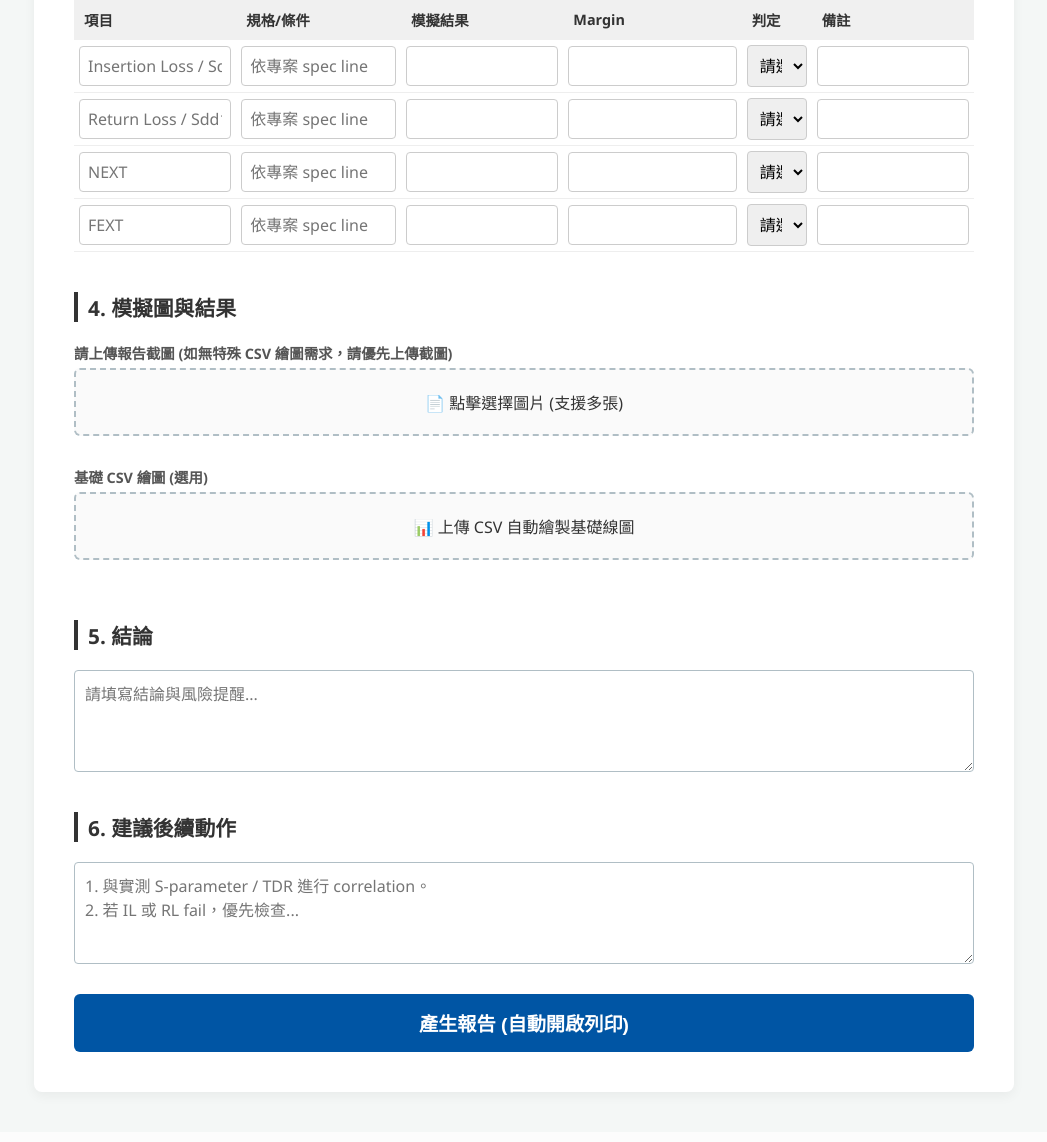
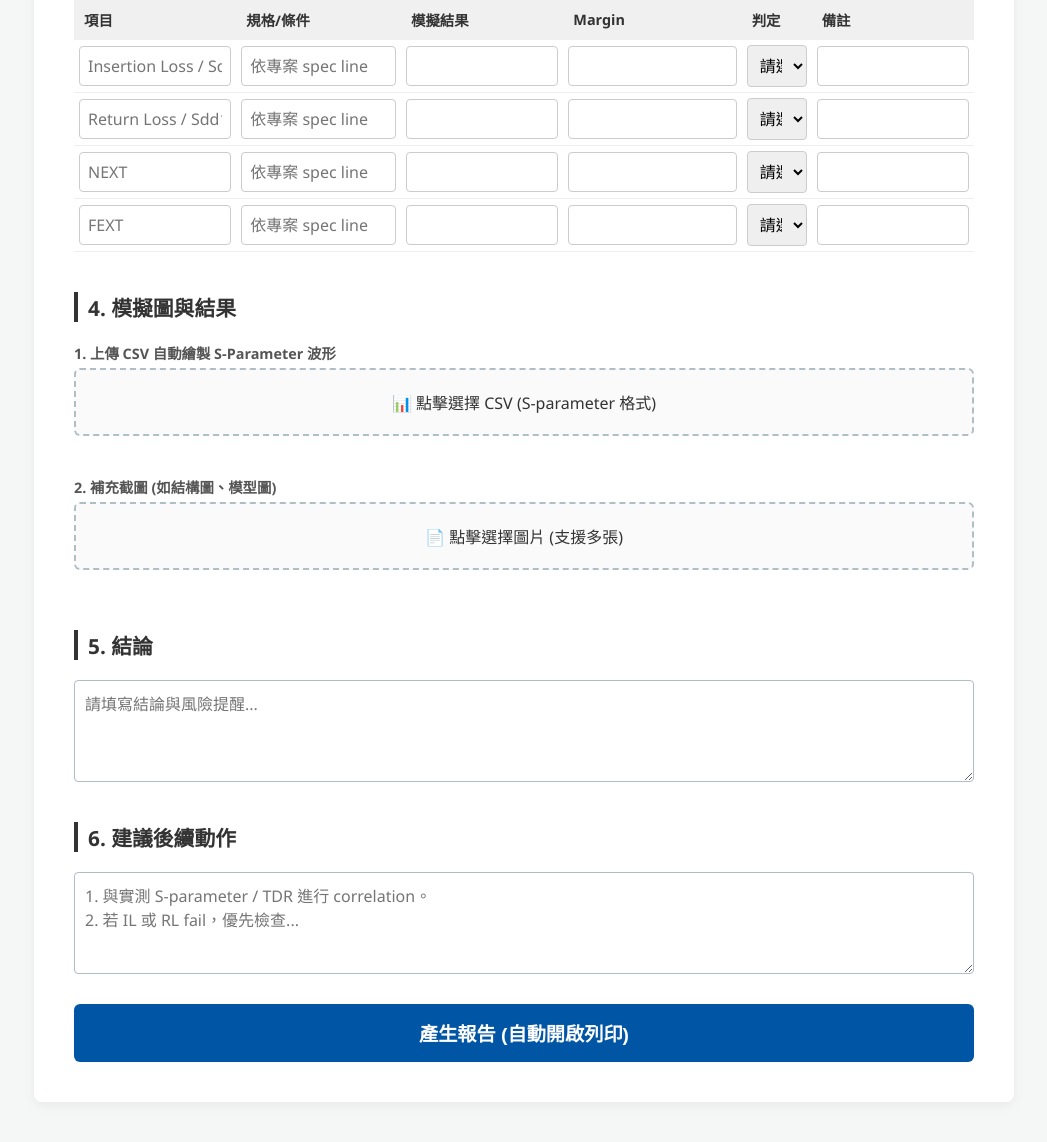
Before and after one commit to yunchung-chen/Presentation_App, a Flask app: page / in a window 1280 px wide. Shown: the part 1329-2471 px from the top of the page, without its empty margins (116-1163 px from the left). Before the commit the page ends 2427 px from the top, so only its background shows below. Run offline with Flask 3, Linux system fonts and the light colour scheme.

Commit message:
Update index.html

```diff
--- a/templates/index.html
+++ b/templates/index.html
@@ -5,7 +5,6 @@
     <meta charset="UTF-8">
     <meta name="viewport" content="width=device-width, initial-scale=1.0">
     <title>硬體 RD 模擬報告產生器</title>
-    <script src="https://cdn.jsdelivr.net/npm/chart.js"></script>
     <style>
         :root {
             --bg-main: #F4F7F6;
@@ -25,7 +24,6 @@
             justify-content: center;
         }
 
-        /* 單欄置中表單 */
         .form-container {
             width: 100%;
             max-width: 900px;
@@ -67,7 +65,6 @@
         }
         textarea { resize: vertical; min-height: 80px; }
 
-        /* 規格判定表格 (表單內) */
         table.input-table {
             width: 100%;
             border-collapse: collapse;
@@ -77,7 +74,6 @@
         table.input-table td { padding: 5px; border-bottom: 1px solid #eee; }
         table.input-table input, table.input-table select { width: 100%; box-sizing: border-box; border: 1px solid #ccc; padding: 8px; }
 
-        /* 上傳區塊 */
         .upload-box {
             border: 2px dashed #B0BEC5;
             padding: 20px;
@@ -86,12 +82,15 @@
             cursor: pointer;
             background: #fafafa;
             margin-bottom: 15px;
+            transition: 0.2s;
         }
         .upload-box:hover { border-color: var(--accent); background: #f0f8ff; }
         .upload-box input { display: none; }
         .file-list { font-size: 0.9em; color: var(--accent); font-weight: bold; margin-top: 5px; }
 
-        /* 按鈕 */
+        /* 預覽圖片容器 */
+        .preview-img { max-width: 100%; margin-top: 10px; border: 1px solid #eee; border-radius: 4px; display: none;}
+
         .btn-generate {
             width: 100%;
             background-color: var(--accent);
@@ -169,25 +168,25 @@
             </table>
 
             <h2>4. 模擬圖與結果</h2>
+
+            <div class="form-group" style="margin-bottom: 20px;">
+                <label>1. 上傳 CSV 自動繪製 S-Parameter 波形</label>
+                <div class="upload-box" onclick="document.getElementById('csv_upload').click()">
+                    📊 點擊選擇 CSV (S-parameter 格式)
+                    <input type="file" id="csv_upload" accept=".csv">
+                </div>
+                <div id="csv-list" class="file-list"></div>
+                <img id="csv-preview-img" class="preview-img" alt="CSV 繪製預覽">
+            </div>
+
             <div class="form-group">
-                <label>請上傳報告截圖 (如無特殊 CSV 繪圖需求，請優先上傳截圖)</label>
+                <label>2. 補充截圖 (如結構圖、模型圖)</label>
                 <div class="upload-box" onclick="document.getElementById('img_upload').click()">
                     📄 點擊選擇圖片 (支援多張)
                     <input type="file" id="img_upload" accept="image/*" multiple>
                 </div>
                 <div id="img-list" class="file-list"></div>
             </div>
-
-            <div class="form-group" style="margin-top: 10px;">
-                <label>基礎 CSV 繪圖 (選用)</label>
-                <div class="upload-box" onclick="document.getElementById('csv_upload').click()">
-                    📊 上傳 CSV 自動繪製基礎線圖
-                    <input type="file" id="csv_upload" accept=".csv">
-                </div>
-                <div id="csv-list" class="file-list"></div>
-            </div>
-
-            <canvas id="hiddenCanvas" style="display: none; width: 800px; height: 400px;"></canvas>
 
             <h2>5. 結論</h2>
             <div class="form-group">
@@ -204,8 +203,11 @@
     </div>
 
     <script>
-        // --- 處理圖片上傳 ---
-        let uploadedImagesBase64 = [];
+        // --- 變數初始化 ---
+        let uploadedImagesBase64 = []; // 存放手動上傳的截圖
+        let csvChartBase64 = "";       // 存放 Python 畫好的波形圖
+
+        // --- 處理手動圖片上傳 ---
         document.getElementById('img_upload').addEventListener('change', function(e) {
             uploadedImagesBase64 = [];
             document.getElementById('img-list').innerHTML = '';
@@ -217,51 +219,48 @@
             });
         });
 
-        // --- 處理 CSV 上傳與呼叫 Python 後端繪圖 ---
-        let csvChartBase64 = ""; // 用來儲存 Python 傳回來的圖片
-
+        // --- 處理 CSV 上傳與呼叫 Python 繪圖 ---
         document.getElementById('csv_upload').addEventListener('change', async function(e) {
             const file = e.target.files[0];
             if (!file) return;
 
             const listDiv = document.getElementById('csv-list');
-            listDiv.innerHTML = `<div>已選取: ${file.name} (請稍候，Python 繪製圖表中...)</div>`;
+            const previewImg = document.getElementById('csv-preview-img');
 
-            // 將檔案打包進 FormData 準備發送給 Flask
+            listDiv.innerHTML = `<div style="color:#0055A4;">已選取: ${file.name} (⏳ 請稍候，Python 正在繪製圖表中...)</div>`;
+            previewImg.style.display = 'none'; // 隱藏舊圖
+
             const formData = new FormData();
             formData.append('csv_file', file);
 
             try {
-                // 呼叫 Flask 的 /analyze 路由
-                const response = await fetch('/analyze', {
-                    method: 'POST',
-                    body: formData
-                });
-
+                // 發送給後端 app.py 的 /analyze 路由
+                const response = await fetch('/analyze', { method: 'POST', body: formData });
                 const result = await response.json();
 
                 if (result.status === 'success') {
-                    // 成功拿到圖片
                     csvChartBase64 = result.chart_image;
-                    listDiv.innerHTML = `<div>已選取: ${file.name} <span style="color:green;">(圖表繪製成功！)</span></div>`;
+                    listDiv.innerHTML = `<div style="color:green;">✅ 圖表繪製成功！已加入報告中。</div>`;
+
+                    // 顯示預覽圖在前端畫面上
+                    previewImg.src = csvChartBase64;
+                    previewImg.style.display = 'block';
                 } else {
-                    // 發生錯誤
-                    listDiv.innerHTML = `<div style="color:red;">錯誤: ${result.message}</div>`;
+                    listDiv.innerHTML = `<div style="color:red;">❌ 錯誤: ${result.message}</div>`;
                 }
             } catch (error) {
                 console.error("Error:", error);
-                listDiv.innerHTML = `<div style="color:red;">伺服器連線失敗，請確認後端已啟動。</div>`;
+                listDiv.innerHTML = `<div style="color:red;">❌ 伺服器連線失敗，請確認 app.py 是否運作中。</div>`;
             }
         });
 
         // --- 產生報告 HTML 並列印 ---
         document.getElementById('btn-print').addEventListener('click', () => {
-            // 抓取表格資料並產生 HTML
+            // 抓取表格資料
             const specRows = document.querySelectorAll('#specTable tr');
             let specTableHTML = '';
             for(let i = 1; i < specRows.length; i++) {
                 const inputs = specRows[i].querySelectorAll('input, select');
-                // 若為空值，補上空格保持表格排版不跑位
                 const val0 = inputs[0].value || "&nbsp;";
                 const val1 = inputs[1].value || "&nbsp;";
                 const val2 = inputs[2].value || "&nbsp;";
@@ -277,15 +276,16 @@
                 `;
             }
 
-            // 組合圖片 HTML
+            // 組合圖片 HTML (先放 Python 畫的波形，再放手動上傳的圖)
             let imagesHTML = '';
-            if(csvChartBase64) imagesHTML += `<img src="${csvChartBase64}" class="report-img">`;
+            if(csvChartBase64) {
+                imagesHTML += `<img src="${csvChartBase64}" class="report-img" style="margin-bottom: 20px;">`;
+            }
             uploadedImagesBase64.forEach(src => {
                 imagesHTML += `<img src="${src}" class="report-img">`;
             });
-            if(imagesHTML === '') imagesHTML = '<p style="color:#999; font-size:0.9em;">(無圖表資料)</p>';
+            if(imagesHTML === '') imagesHTML = '<p style="color:#999; font-size:0.9em;">(未上傳任何圖表資料)</p>';
 
-            // 抓取文字並處理換行 (若為空值則回傳空格以維持高度)
             const getVal = (id) => {
                 const val = document.getElementById(id).value;
                 return val ? val.replace(/\n/g, '<br>') : "&nbsp;";
@@ -300,58 +300,20 @@
                     <style>
                         body { font-family: 'Segoe UI', Arial, sans-serif; padding: 20px 40px; color: #222; line-height: 1.6; max-width: 900px; margin: 0 auto; }
 
-                        /* 防止區塊跨頁被切斷的關鍵設定 */
-                        .section-block {
-                            page-break-inside: avoid;
-                            break-inside: avoid;
-                            margin-bottom: 20px;
-                        }
+                        .section-block { page-break-inside: avoid; break-inside: avoid; margin-bottom: 20px; }
+                        h2 { font-size: 1.4em; color: #222; border-left: 5px solid #333; padding-left: 12px; margin-top: 25px; margin-bottom: 15px; }
 
-                        h2 {
-                            font-size: 1.4em;
-                            color: #222;
-                            border-left: 5px solid #333;
-                            padding-left: 12px;
-                            margin-top: 25px;
-                            margin-bottom: 15px;
-                        }
-
-                        .info-grid {
-                            display: grid;
-                            grid-template-columns: 160px 1fr;
-                            row-gap: 12px;
-                            font-size: 0.95em;
-                            margin-bottom: 10px;
-                        }
+                        .info-grid { display: grid; grid-template-columns: 160px 1fr; row-gap: 12px; font-size: 0.95em; margin-bottom: 10px; }
                         .info-grid .key { font-weight: bold; color: #333; }
 
                         table { width: 100%; border-collapse: collapse; font-size: 0.9em; margin-top: 10px; }
                         th { background-color: #F5F5F5; font-weight: bold; padding: 8px; text-align: left; border: 1px solid #E0E0E0; border-top: 2px solid #ccc;}
                         td { padding: 8px; border: 1px solid #E0E0E0; }
+                        tr { page-break-inside: avoid; break-inside: avoid; }
 
-                        /* 表格列防切斷 */
-                        tr {
-                            page-break-inside: avoid;
-                            break-inside: avoid;
-                        }
+                        .text-box { border: 1px solid #E0E0E0; border-radius: 6px; padding: 15px 20px; font-size: 0.95em; background-color: #FFFFFF; min-height: 20px; }
 
-                        .text-box {
-                            border: 1px solid #E0E0E0;
-                            border-radius: 6px;
-                            padding: 15px 20px;
-                            font-size: 0.95em;
-                            background-color: #FFFFFF;
-                            min-height: 20px;
-                        }
-
-                        /* 圖片防切斷，並限制高度以免單張圖超過一頁 */
-                        .report-img {
-                            max-width: 100%;
-                            max-height: 85vh;
-                            margin-top: 15px;
-                            page-break-inside: avoid;
-                            break-inside: avoid;
-                        }
+                        .report-img { max-width: 100%; max-height: 85vh; margin-top: 15px; page-break-inside: avoid; break-inside: avoid; }
 
                         @media print {
                             body { padding: 0; }
```
